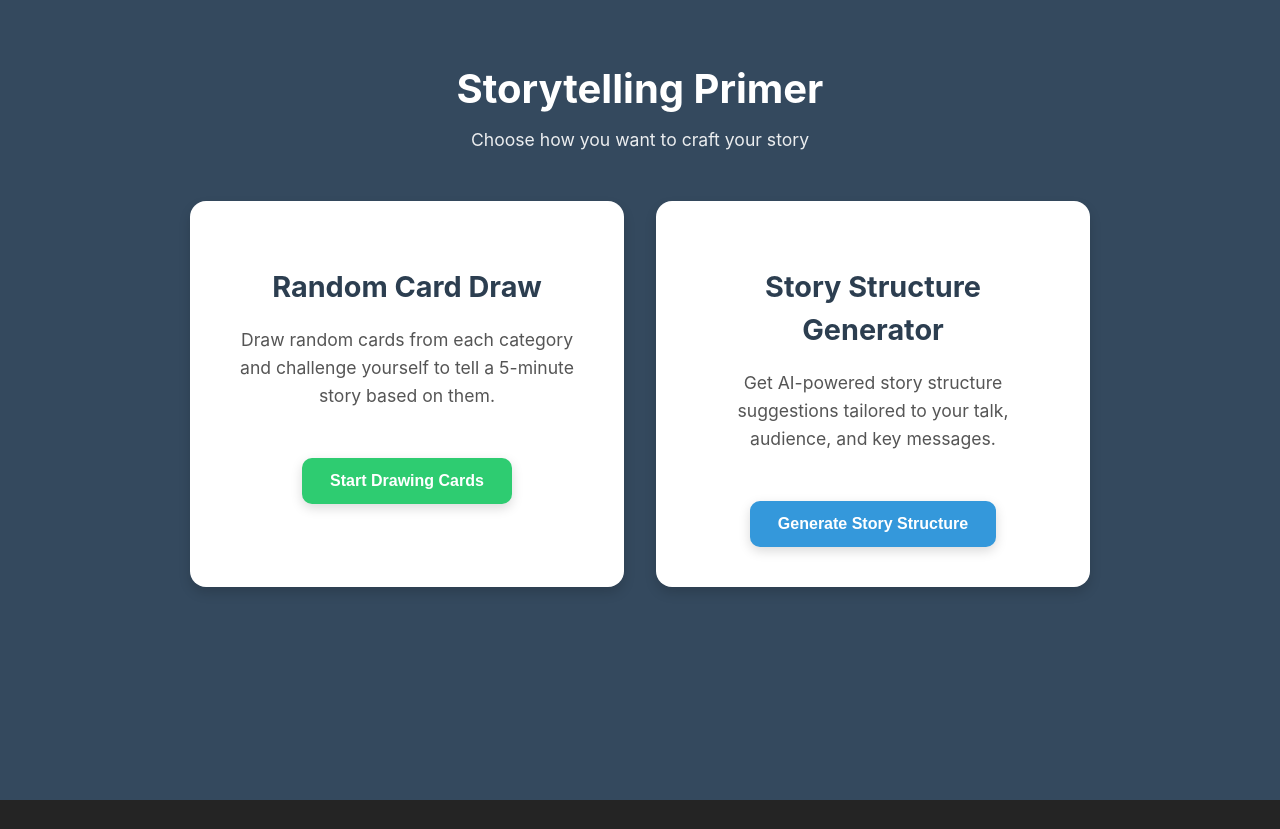
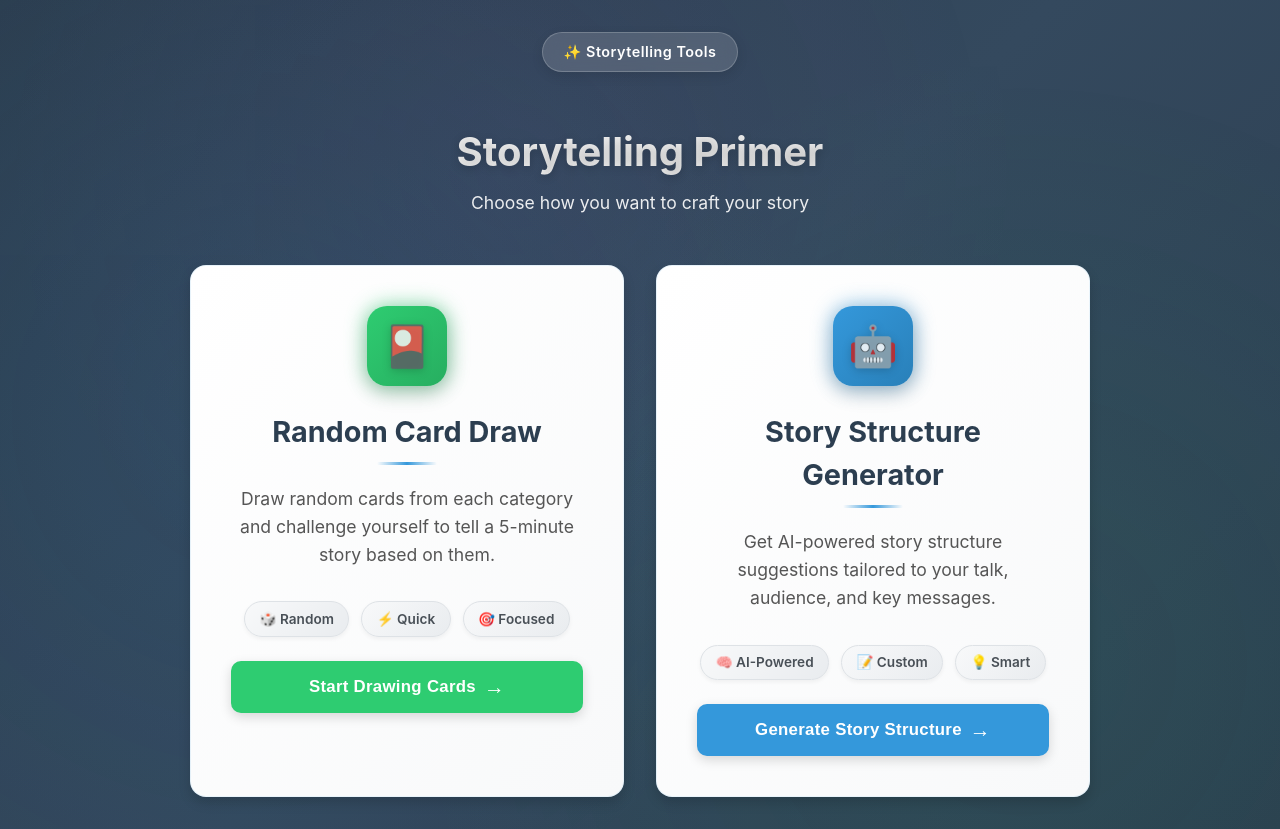
Before and after one commit to gioperalto/storytelling-primer, a React (Vite) app in the folder frontend/: page / in a window 1280 px wide. Before the commit the page ends 800 px from the top, so only its background shows below. Built offline with nearby package versions, Linux system fonts and the light colour scheme.

Commit message:
Frontend facelift for homepage

```diff
--- a/frontend/src/App.css
+++ b/frontend/src/App.css
@@ -869,3 +869,285 @@ textarea.form-input {
     font-size: 0.95rem;
   }
 }
+
+/* Enhanced HomePage Styles */
+.home-page {
+  background: linear-gradient(135deg, #2c3e50 0%, #34495e 50%, #2c3e50 100%);
+  position: relative;
+  overflow: hidden;
+}
+
+.home-background-overlay {
+  position: absolute;
+  top: 0;
+  left: 0;
+  right: 0;
+  bottom: 0;
+  background-image:
+    radial-gradient(circle at 20% 50%, rgba(52, 152, 219, 0.1) 0%, transparent 50%),
+    radial-gradient(circle at 80% 80%, rgba(46, 204, 113, 0.1) 0%, transparent 50%),
+    radial-gradient(circle at 40% 20%, rgba(155, 89, 182, 0.08) 0%, transparent 50%);
+  pointer-events: none;
+  animation: gradientShift 15s ease infinite;
+}
+
+@keyframes gradientShift {
+  0%, 100% {
+    opacity: 1;
+  }
+  50% {
+    opacity: 0.8;
+  }
+}
+
+.home-header {
+  position: relative;
+  z-index: 1;
+}
+
+.home-header-badge {
+  display: inline-block;
+  background: rgba(255, 255, 255, 0.15);
+  backdrop-filter: blur(10px);
+  color: white;
+  padding: 0.5rem 1.25rem;
+  border-radius: 50px;
+  font-size: 0.9rem;
+  font-weight: 600;
+  letter-spacing: 0.5px;
+  margin-bottom: 1.5rem;
+  border: 1px solid rgba(255, 255, 255, 0.2);
+  box-shadow: 0 4px 12px rgba(0, 0, 0, 0.1);
+  animation: fadeInDown 0.6s ease;
+}
+
+.home-title {
+  animation: fadeInDown 0.8s ease;
+  background: linear-gradient(135deg, #fff 0%, #e0e0e0 100%);
+  -webkit-background-clip: text;
+  -webkit-text-fill-color: transparent;
+  background-clip: text;
+  text-shadow: 0 2px 10px rgba(0, 0, 0, 0.2);
+}
+
+.home-subtitle {
+  animation: fadeInDown 1s ease;
+}
+
+@keyframes fadeInDown {
+  from {
+    opacity: 0;
+    transform: translateY(-20px);
+  }
+  to {
+    opacity: 1;
+    transform: translateY(0);
+  }
+}
+
+.home-card {
+  position: relative;
+  overflow: hidden;
+  background: linear-gradient(135deg, #ffffff 0%, #f8f9fa 100%);
+  border: 1px solid rgba(52, 152, 219, 0.1);
+}
+
+.home-card::before {
+  content: '';
+  position: absolute;
+  top: 0;
+  left: 0;
+  right: 0;
+  height: 4px;
+  background: linear-gradient(90deg,
+    rgba(52, 152, 219, 0.5) 0%,
+    rgba(46, 204, 113, 0.5) 50%,
+    rgba(155, 89, 182, 0.5) 100%);
+  transform: scaleX(0);
+  transition: transform 0.6s ease;
+}
+
+.home-card:hover::before {
+  transform: scaleX(1);
+}
+
+.home-card-animated {
+  opacity: 0;
+  animation: cardFadeInUp 0.8s ease forwards;
+}
+
+.home-card-animated:nth-child(1) {
+  animation-delay: 0.2s;
+}
+
+.home-card-animated:nth-child(2) {
+  animation-delay: 0.4s;
+}
+
+@keyframes cardFadeInUp {
+  from {
+    opacity: 0;
+    transform: translateY(30px);
+  }
+  to {
+    opacity: 1;
+    transform: translateY(0);
+  }
+}
+
+.home-card-icon-wrapper {
+  width: 80px;
+  height: 80px;
+  border-radius: 20px;
+  display: flex;
+  align-items: center;
+  justify-content: center;
+  margin: 0 auto 1.5rem;
+  box-shadow: 0 8px 20px rgba(0, 0, 0, 0.15);
+  transition: all 0.4s cubic-bezier(0.4, 0, 0.2, 1);
+  position: relative;
+}
+
+.home-card-icon-wrapper::after {
+  content: '';
+  position: absolute;
+  top: -2px;
+  left: -2px;
+  right: -2px;
+  bottom: -2px;
+  border-radius: 22px;
+  background: inherit;
+  filter: blur(10px);
+  opacity: 0.5;
+  z-index: -1;
+  transition: opacity 0.4s ease;
+}
+
+.home-card:hover .home-card-icon-wrapper {
+  transform: scale(1.1) rotate(5deg);
+  box-shadow: 0 12px 30px rgba(0, 0, 0, 0.25);
+}
+
+.home-card:hover .home-card-icon-wrapper::after {
+  opacity: 0.8;
+}
+
+.green-gradient {
+  background: linear-gradient(135deg, #2ecc71 0%, #27ae60 100%);
+}
+
+.blue-gradient {
+  background: linear-gradient(135deg, #3498db 0%, #2980b9 100%);
+}
+
+.home-card-icon {
+  font-size: 2.5rem;
+  filter: drop-shadow(0 2px 4px rgba(0, 0, 0, 0.2));
+}
+
+.home-card-content {
+  position: relative;
+  z-index: 1;
+}
+
+.home-card-title {
+  position: relative;
+  padding-bottom: 0.75rem;
+  margin-bottom: 1.25rem;
+}
+
+.home-card-title::after {
+  content: '';
+  position: absolute;
+  bottom: 0;
+  left: 50%;
+  transform: translateX(-50%);
+  width: 60px;
+  height: 3px;
+  background: linear-gradient(90deg,
+    transparent 0%,
+    #3498db 50%,
+    transparent 100%);
+  border-radius: 2px;
+}
+
+.home-card-features {
+  display: flex;
+  justify-content: center;
+  gap: 0.75rem;
+  flex-wrap: wrap;
+  margin-bottom: 1.5rem;
+}
+
+.feature-tag {
+  display: inline-flex;
+  align-items: center;
+  background: linear-gradient(135deg, #f8f9fa 0%, #e9ecef 100%);
+  color: #495057;
+  padding: 0.4rem 0.9rem;
+  border-radius: 20px;
+  font-size: 0.85rem;
+  font-weight: 600;
+  border: 1px solid #dee2e6;
+  transition: all 0.3s ease;
+  box-shadow: 0 2px 4px rgba(0, 0, 0, 0.05);
+}
+
+.home-card:hover .feature-tag {
+  transform: translateY(-2px);
+  box-shadow: 0 4px 8px rgba(0, 0, 0, 0.1);
+  border-color: #ced4da;
+}
+
+.home-card-button {
+  width: 100%;
+  display: flex;
+  align-items: center;
+  justify-content: center;
+  gap: 0.5rem;
+  font-size: 1.05rem;
+  letter-spacing: 0.3px;
+}
+
+.button-arrow {
+  font-size: 1.3rem;
+  font-weight: bold;
+  transition: transform 0.3s ease;
+  display: inline-block;
+}
+
+.home-card-button:hover .button-arrow {
+  transform: translateX(5px);
+}
+
+/* Responsive adjustments for enhanced home page */
+@media (max-width: 768px) {
+  .home-header-badge {
+    font-size: 0.8rem;
+    padding: 0.4rem 1rem;
+  }
+
+  .home-card-icon-wrapper {
+    width: 70px;
+    height: 70px;
+    margin-bottom: 1.25rem;
+  }
+
+  .home-card-icon {
+    font-size: 2rem;
+  }
+
+  .home-card-features {
+    gap: 0.5rem;
+  }
+
+  .feature-tag {
+    font-size: 0.75rem;
+    padding: 0.35rem 0.75rem;
+  }
+
+  .home-card-title::after {
+    width: 50px;
+    height: 2px;
+  }
+}
--- a/frontend/src/pages/HomePage.tsx
+++ b/frontend/src/pages/HomePage.tsx
@@ -5,40 +5,61 @@ const HomePage: React.FC = () => {
   const navigate = useNavigate();
 
   return (
-    <div className="app">
-      <header className="header">
-        <h1>Storytelling Primer</h1>
-        <p>Choose how you want to craft your story</p>
+    <div className="app home-page">
+      <div className="home-background-overlay" />
+
+      <header className="header home-header">
+        <div className="home-header-badge">✨ Storytelling Tools</div>
+        <h1 className="home-title">Storytelling Primer</h1>
+        <p className="home-subtitle">Choose how you want to craft your story</p>
       </header>
 
       <main className="main">
         <div className="home-container">
-          <div className="home-card">
+          <div className="home-card home-card-animated">
+            <div className="home-card-icon-wrapper green-gradient">
+              <span className="home-card-icon">🎴</span>
+            </div>
             <div className="home-card-content">
               <h2 className="home-card-title">Random Card Draw</h2>
               <p className="home-card-description">
                 Draw random cards from each category and challenge yourself to tell a 5-minute story based on them.
               </p>
+              <div className="home-card-features">
+                <span className="feature-tag">🎲 Random</span>
+                <span className="feature-tag">⚡ Quick</span>
+                <span className="feature-tag">🎯 Focused</span>
+              </div>
               <button
-                className="button green"
+                className="button green home-card-button"
                 onClick={() => navigate('/card-draw')}
               >
-                Start Drawing Cards
+                <span>Start Drawing Cards</span>
+                <span className="button-arrow">→</span>
               </button>
             </div>
           </div>
 
-          <div className="home-card">
+          <div className="home-card home-card-animated">
+            <div className="home-card-icon-wrapper blue-gradient">
+              <span className="home-card-icon">🤖</span>
+            </div>
             <div className="home-card-content">
               <h2 className="home-card-title">Story Structure Generator</h2>
               <p className="home-card-description">
                 Get AI-powered story structure suggestions tailored to your talk, audience, and key messages.
               </p>
+              <div className="home-card-features">
+                <span className="feature-tag">🧠 AI-Powered</span>
+                <span className="feature-tag">📝 Custom</span>
+                <span className="feature-tag">💡 Smart</span>
+              </div>
               <button
-                className="button blue"
+                className="button blue home-card-button"
                 onClick={() => navigate('/story-structure')}
               >
-                Generate Story Structure
+                <span>Generate Story Structure</span>
+                <span className="button-arrow">→</span>
               </button>
             </div>
           </div>
```
